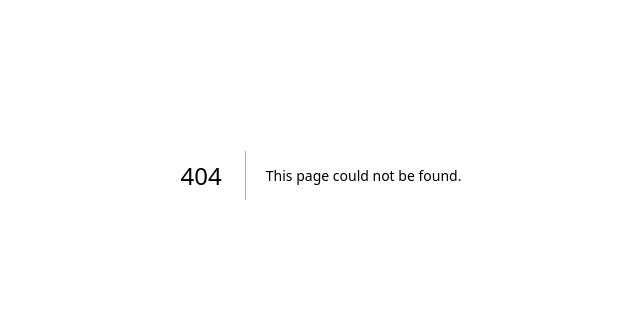
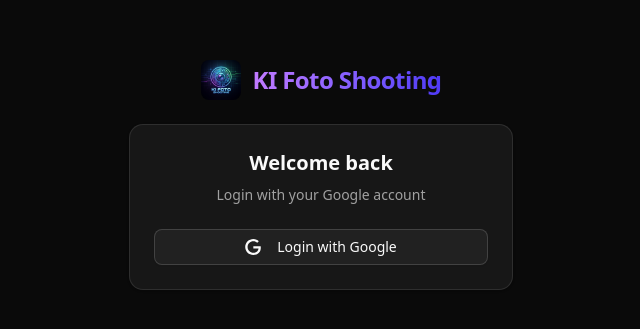
Before and after one commit to theaussie86/ai-avatar-photo-shoot, a Next.js app: page /login in a window 1280 px wide. Before the commit this address had no page. Shown: the part 225-554 px from the top of the page, without its empty margins (319-959 px from the left). Built offline with nearby package versions, Linux system fonts and the light colour scheme; no server answers.

Commit message:
feat: Implement Supabase user authentication with Google OAuth, including login, logout, and route protection.

```diff
--- /dev/null
+++ b/app/auth/callback/route.ts
@@ -0,0 +1,19 @@
+import { NextResponse } from 'next/server'
+import { createClient } from '@/lib/supabase/server'
+
+export async function GET(request: Request) {
+  const { searchParams, origin } = new URL(request.url)
+  const code = searchParams.get('code')
+  const next = searchParams.get('next') ?? '/'
+
+  if (code) {
+    const supabase = await createClient()
+    const { error } = await supabase.auth.exchangeCodeForSession(code)
+    if (!error) {
+      return NextResponse.redirect(`${origin}${next}`)
+    }
+  }
+
+  // return the user to an error page with instructions
+  return NextResponse.redirect(`${origin}/auth/auth-code-error`)
+}
--- /dev/null
+++ b/app/login/page.tsx
@@ -0,0 +1,33 @@
+import { GalleryVerticalEnd } from "lucide-react"
+
+import { LoginForm } from "@/components/login-form"
+import { createClient } from "@/lib/supabase/server"
+import { redirect } from "next/navigation"
+
+export default async function LoginPage() {
+  const supabase = await createClient()
+
+  const {
+    data: { session },
+  } = await supabase.auth.getSession()
+
+  if (session) {
+    redirect("/")
+  }
+
+  return (
+    <div className="dark bg-background text-foreground flex min-h-svh flex-col items-center justify-center gap-6 p-6 md:p-10">
+      <div className="flex w-full max-w-sm flex-col gap-6">
+        <a href="#" className="flex items-center gap-3 self-center font-medium">
+          <div className="flex items-center justify-center rounded-md">
+            <img src="/logo.png" alt="KI Foto Shooting Logo" className="size-10 rounded-md object-cover" />
+          </div>
+          <span className="text-2xl font-extrabold tracking-tight bg-gradient-to-r from-purple-400 to-indigo-600 bg-clip-text text-transparent">
+            KI Foto Shooting
+          </span>
+        </a>
+        <LoginForm />
+      </div>
+    </div>
+  )
+}
--- a/app/page.tsx
+++ b/app/page.tsx
@@ -4,9 +4,24 @@
 import { CreatorLayout } from "@/components/avatar-creator/CreatorLayout";
 import { ConfigurationPanel } from "@/components/avatar-creator/ConfigurationPanel";
 import { ImageGallery } from "@/components/avatar-creator/ImageGallery";
+import { createClient } from "@/lib/supabase/client";
+import { useRouter } from "next/navigation";
 
 export default function Home() {
   const [generatedImages, setGeneratedImages] = React.useState<string[]>([])
+  const router = useRouter()
+  const supabase = createClient()
+
+  React.useEffect(() => {
+    const checkUser = async () => {
+      const { data: { session } } = await supabase.auth.getSession()
+      if (!session) {
+        router.push("/login")
+      }
+    }
+    checkUser()
+  }, [router, supabase])
+
 
   const handleGenerate = () => {
     // Mock generation - add 3 placeholder images
--- a/components/avatar-creator/SettingsModal.tsx
+++ b/components/avatar-creator/SettingsModal.tsx
@@ -11,6 +11,7 @@
 import { Input } from "@/components/ui/input"
 import { Label } from "@/components/ui/label"
 import { Settings, Lock, LogOut } from "lucide-react"
+import { createClient } from "@/lib/supabase/client"
 
 export function SettingsModal() {
   return (
@@ -81,7 +82,15 @@
                <p className="text-sm text-zinc-400">Plan: Avatar Creator Studio - MVP</p>
             </div>
 
-            <Button variant="outline" className="w-full justify-center gap-2 border-zinc-700 hover:bg-zinc-800 hover:text-white bg-transparent">
+            <Button
+              variant="outline"
+              className="w-full justify-center gap-2 border-zinc-700 hover:bg-zinc-800 hover:text-white bg-transparent"
+              onClick={async () => {
+                const supabase = createClient()
+                await supabase.auth.signOut()
+                window.location.href = "/login"
+              }}
+            >
               <LogOut className="h-4 w-4" />
               Abmelden
             </Button>
--- /dev/null
+++ b/components/login-form.tsx
@@ -0,0 +1,55 @@
+"use client"
+
+import { cn } from "@/lib/utils"
+import { Button } from "@/components/ui/button"
+import {
+  Card,
+  CardContent,
+  CardDescription,
+  CardHeader,
+  CardTitle,
+} from "@/components/ui/card"
+import { createClient } from "@/lib/supabase/client"
+
+export function LoginForm({
+  className,
+  ...props
+}: React.ComponentProps<"div">) {
+  const handleGoogleLogin = async () => {
+    const supabase = createClient()
+    await supabase.auth.signInWithOAuth({
+      provider: 'google',
+      options: {
+        redirectTo: `${location.origin}/auth/callback`,
+      },
+    })
+  }
+
+  return (
+    <div className={cn("flex flex-col gap-6", className)} {...props}>
+      <Card>
+        <CardHeader className="text-center">
+          <CardTitle className="text-xl">Welcome back</CardTitle>
+          <CardDescription>
+            Login with your Google account
+          </CardDescription>
+        </CardHeader>
+        <CardContent>
+          <div className="grid gap-6">
+            <div className="flex flex-col gap-4">
+              <Button variant="outline" className="w-full" onClick={handleGoogleLogin}>
+                <svg xmlns="http://www.w3.org/2000/svg" viewBox="0 0 24 24" className="mr-2 h-4 w-4">
+                  <path
+                    d="M12.48 10.92v3.28h7.84c-.24 1.84-.853 3.187-1.787 4.133-1.147 1.147-2.933 2.4-6.053 2.4-4.827 0-8.6-3.893-8.6-8.72s3.773-8.72 8.6-8.72c2.6 0 4.507 1.027 5.907 2.347l2.307-2.307C18.747 1.44 16.133 0 12.48 0 5.867 0 .307 5.387.307 12s5.56 12 12.173 12c3.573 0 6.267-1.173 8.373-3.36 2.16-2.16 2.84-5.213 2.84-7.667 0-.76-.053-1.467-.173-2.053H12.48z"
+                    fill="currentColor"
+                  />
+                </svg>
+                Login with Google
+              </Button>
+            </div>
+          </div>
+        </CardContent>
+      </Card>
+    </div>
+  )
+}
--- /dev/null
+++ b/components/ui/card.tsx
@@ -0,0 +1,92 @@
+import * as React from "react"
+
+import { cn } from "@/lib/utils"
+
+function Card({ className, ...props }: React.ComponentProps<"div">) {
+  return (
+    <div
+      data-slot="card"
+      className={cn(
+        "bg-card text-card-foreground flex flex-col gap-6 rounded-xl border py-6 shadow-sm",
+        className
+      )}
+      {...props}
+    />
+  )
+}
+
+function CardHeader({ className, ...props }: React.ComponentProps<"div">) {
+  return (
+    <div
+      data-slot="card-header"
+      className={cn(
+        "@container/card-header grid auto-rows-min grid-rows-[auto_auto] items-start gap-2 px-6 has-data-[slot=card-action]:grid-cols-[1fr_auto] [.border-b]:pb-6",
+        className
+      )}
+      {...props}
+    />
+  )
+}
+
+function CardTitle({ className, ...props }: React.ComponentProps<"div">) {
+  return (
+    <div
+      data-slot="card-title"
+      className={cn("leading-none font-semibold", className)}
+      {...props}
+    />
+  )
+}
+
+function CardDescription({ className, ...props }: React.ComponentProps<"div">) {
+  return (
+    <div
+      data-slot="card-description"
+      className={cn("text-muted-foreground text-sm", className)}
+      {...props}
+    />
+  )
+}
+
+function CardAction({ className, ...props }: React.ComponentProps<"div">) {
+  return (
+    <div
+      data-slot="card-action"
+      className={cn(
+        "col-start-2 row-span-2 row-start-1 self-start justify-self-end",
+        className
+      )}
+      {...props}
+    />
+  )
+}
+
+function CardContent({ className, ...props }: React.ComponentProps<"div">) {
+  return (
+    <div
+      data-slot="card-content"
+      className={cn("px-6", className)}
+      {...props}
+    />
+  )
+}
+
+function CardFooter({ className, ...props }: React.ComponentProps<"div">) {
+  return (
+    <div
+      data-slot="card-footer"
+      className={cn("flex items-center px-6 [.border-t]:pt-6", className)}
+      {...props}
+    />
+  )
+}
+
+export {
+  Card,
+  CardHeader,
+  CardFooter,
+  CardTitle,
+  CardAction,
+  CardDescription,
+  CardContent,
+}
--- a/package.json
+++ b/package.json
@@ -33,6 +33,7 @@
     "@types/react-dom": "^19",
     "eslint": "^9",
     "eslint-config-next": "16.1.1",
+    "shadcn": "^3.6.2",
     "tailwindcss": "^4",
     "tw-animate-css": "^1.4.0",
     "typescript": "^5"
```
Also changed, not shown: 1 other file (tests, documents, lock files or other folders).
